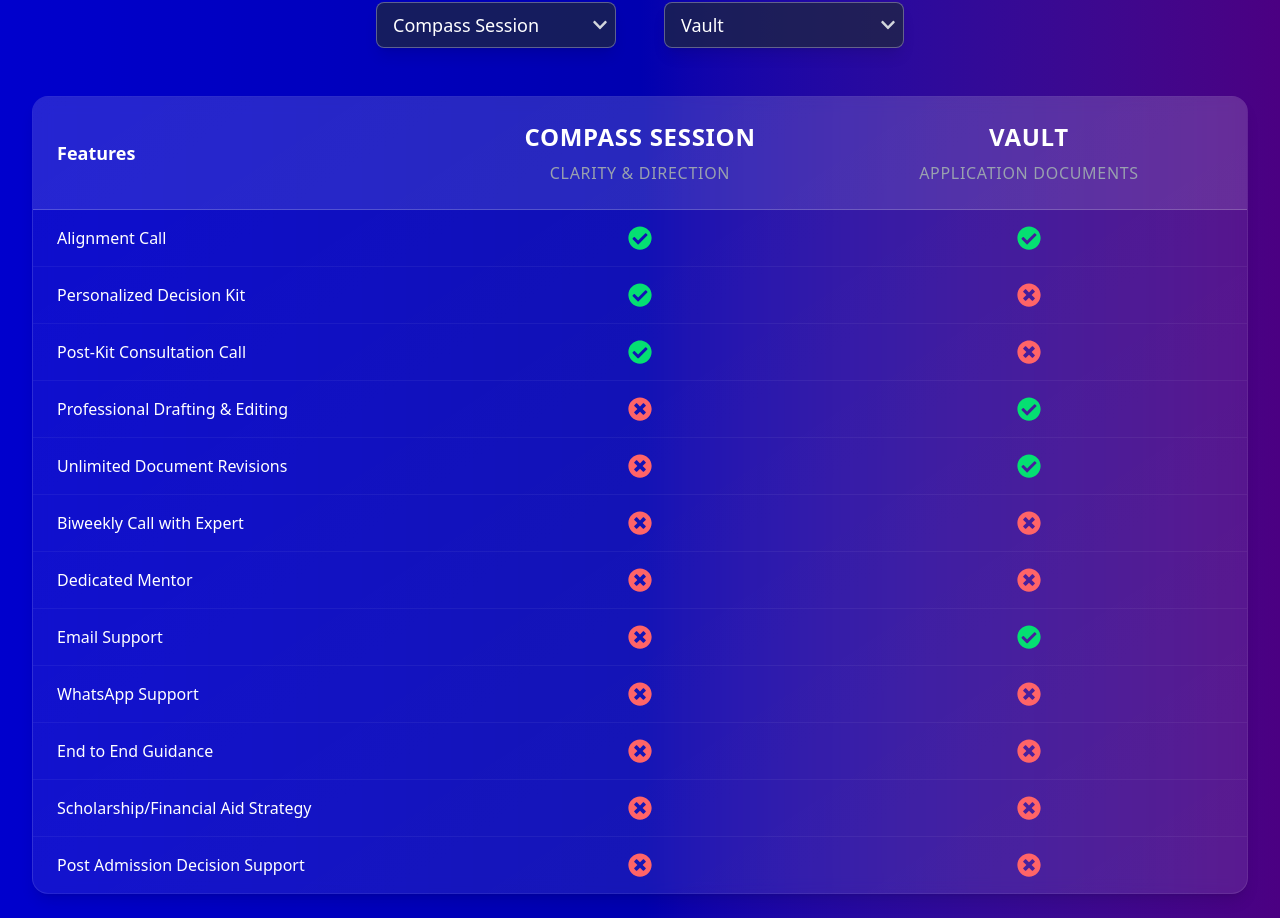
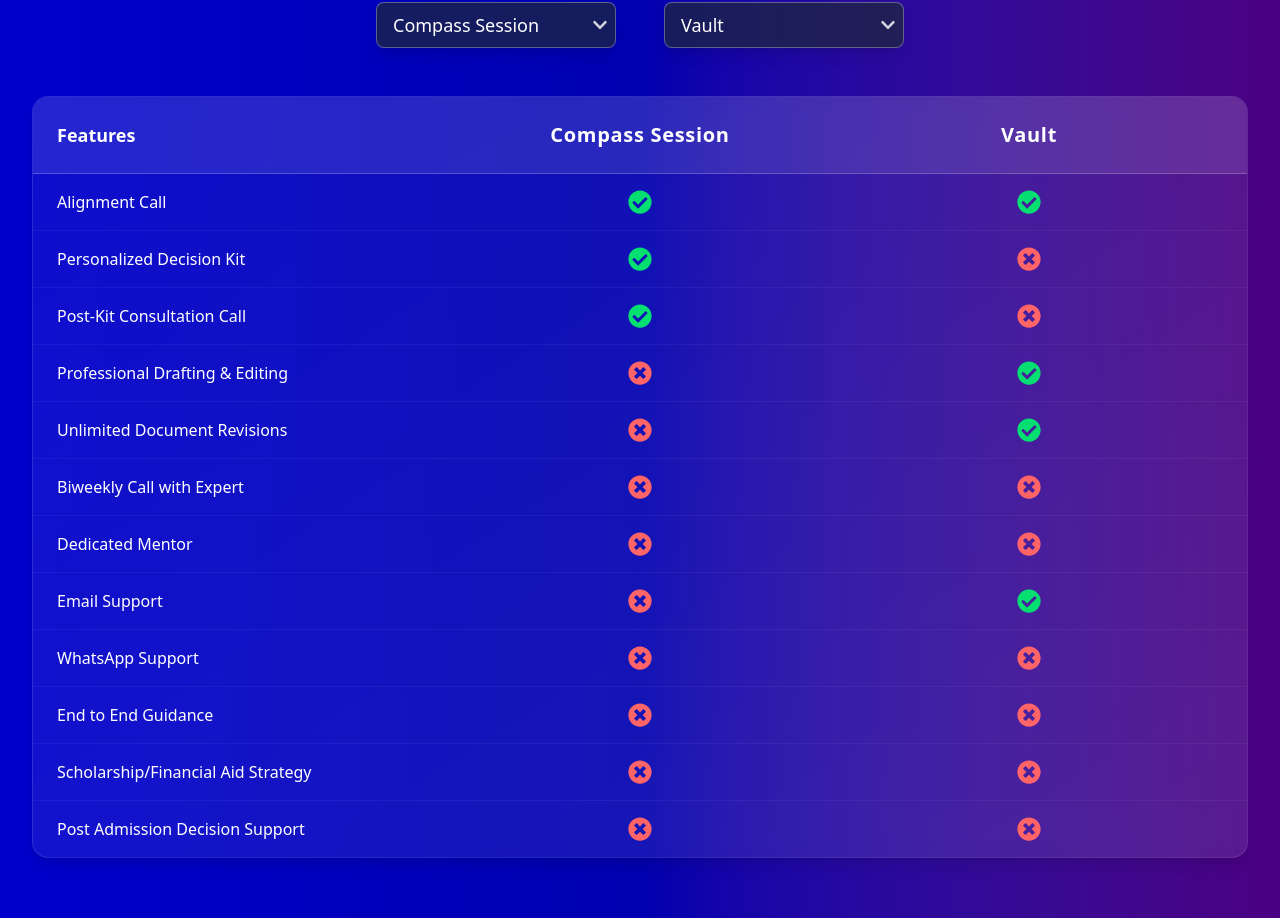
Before and after one commit to gradform/gradform, a React (Vite) app: page /plans in a window 1280 px wide. Shown: the part 3099-4017 px from the top of the page. Built offline with nearby package versions, Linux system fonts and the light colour scheme.

Commit message:
feat: Adjust comparison table text size, remove subheadings, and update titles to title case

```diff
--- a/src/components/ComparisonTable.jsx
+++ b/src/components/ComparisonTable.jsx
@@ -3,10 +3,10 @@ import { motion } from 'framer-motion';
 import { FaCheckCircle, FaTimesCircle, FaChevronDown } from 'react-icons/fa'; // Added FaChevronDown for dropdowns
 
 const allServices = [
-  { title: "Compass Session", key: "compass", icon: "/public/icons/compass session.png", description: "Clarity & Direction" },
-  { title: "Vault", key: "vault", icon: "/public/icons/vault.png", description: "Application Documents" },
-  { title: "Ascend", key: "ascend", icon: "/public/icons/ascend.png", description: "Guided Journey" },
-  { title: "Pinnacle", key: "pinnacle", icon: "/public/icons/pinnacle.png", description: "Full Admissions Mastery" },
+  { title: "Compass Session", key: "compass", icon: "/public/icons/compass session.png" },
+  { title: "Vault", key: "vault", icon: "/public/icons/vault.png" },
+  { title: "Ascend", key: "ascend", icon: "/public/icons/ascend.png" },
+  { title: "Pinnacle", key: "pinnacle", icon: "/public/icons/pinnacle.png" },
 ];
 
 const features = [
@@ -189,15 +189,13 @@ const ComparisonTable = () => {
               Features
             </div>
             {service1Data && (
-              <div className="text-center text-sm font-medium text-gray-300 uppercase tracking-wider flex flex-col items-center justify-center">
-                <span className="block text-white text-2xl font-bold font-bricolage-24pt">{service1Data.title}</span>
-                <span className="block text-gray-400 text-base mt-2">{service1Data.description}</span>
+              <div className="text-center text-sm font-medium text-gray-300 tracking-wider flex flex-col items-center justify-center">
+                <span className="block text-white text-xl font-bold font-bricolage-24pt">{service1Data.title}</span>
               </div>
             )}
             {service2Data && (
-              <div className="text-center text-sm font-medium text-gray-300 uppercase tracking-wider flex flex-col items-center justify-center">
-                <span className="block text-white text-2xl font-bold font-bricolage-24pt">{service2Data.title}</span>
-                <span className="block text-gray-400 text-base mt-2">{service2Data.description}</span>
+              <div className="text-center text-sm font-medium text-gray-300 tracking-wider flex flex-col items-center justify-center">
+                <span className="block text-white text-xl font-bold font-bricolage-24pt">{service2Data.title}</span>
               </div>
             )}
           </div>
```
